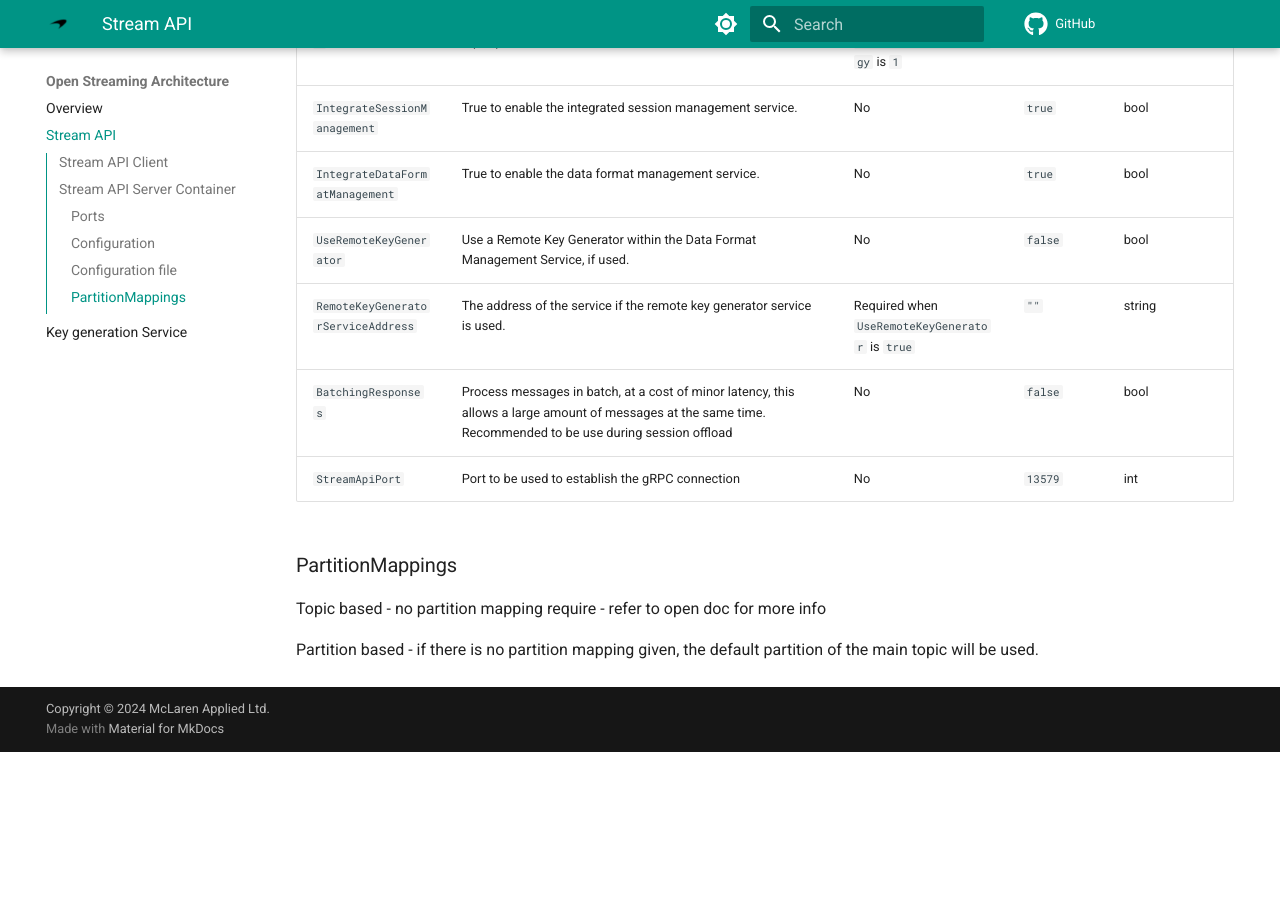
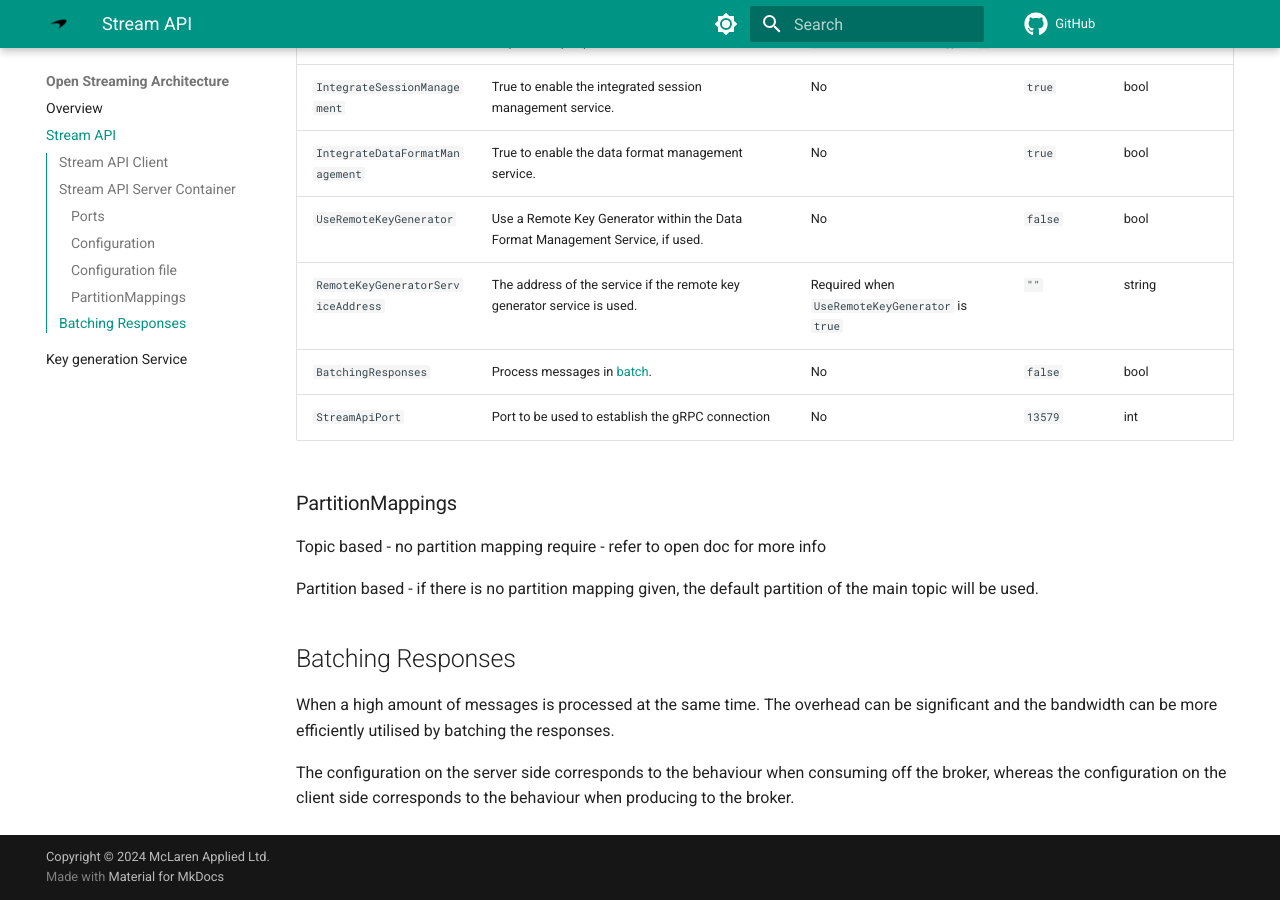
Before and after one commit to mat-docs/SECU4.Site, an MkDocs documentation site: the page built from docs/stream_api/stream_api.md, in a window 1280 px wide and 900 px high, scrolled down 1424 px. Built offline with MkDocs 1.6.1 and Material for MkDocs 9.7.7, drawn with Linux system fonts in a browser that asks for light colours; comment, search, counter and statistics services are not loaded; before the commit the page ends 2176 px from its top, so only the background shows below that.

Commit message:
Add Batching Responses section in stream_api.md

```diff
--- a/docs/stream_api/stream_api.md
+++ b/docs/stream_api/stream_api.md
@@ -36,17 +36,17 @@ The image for the Stream API Server is available on DockerHub as `mclarenapplied
 ### Configuration file
 Several options are available for
 
-| Option                             | Value                                                                                                                                                        | Required                                        | Default | DataType              |
-|------------------------------------|--------------------------------------------------------------------------------------------------------------------------------------------------------------|-------------------------------------------------|---------|-----------------------|
-| `BrokerUrl`                        | URL to the Kafka broker including port number                                                                                                                | Yes                                             |         | string                |
-| `StreamCreationStrategy`           | `1` for partition based, or<br/> `2` for topic based                                                                                                         | Yes                                             |         | int                   |
-| `PartitionMappings`                | An array of Key/Value pairs mapping the stream to a specific topic/partition                                                                                 | Required when `StreamCreationStrategy` is `1`   |         | array\[(string,int)\] |
-| `IntegrateSessionManagement`       | True to enable the integrated session management service.                                                                                                    | No                                              | `true`  | bool                  |
-| `IntegrateDataFormatManagement`    | True to enable the data format management service.                                                                                                           | No                                              | `true`  | bool                  |
-| `UseRemoteKeyGenerator`            | Use a Remote Key Generator within the Data Format Management Service, if used.                                                                               | No                                              | `false` | bool                  |
-| `RemoteKeyGeneratorServiceAddress` | The address of the service if the remote key generator service is used.                                                                                      | Required when `UseRemoteKeyGenerator` is `true` | `""`    | string                |
-| `BatchingResponses`                | Process messages in batch, at a cost of minor latency, this allows a large amount of messages at the same time. Recommended to be use during session offload | No                                              | `false` | bool                  |
-| `StreamApiPort`                    | Port to be used to establish the gRPC connection                                                                                                             | No                                              | `13579` | int                   |
+| Option                             | Value                                                                          | Required                                        | Default | DataType              |
+|------------------------------------|--------------------------------------------------------------------------------|-------------------------------------------------|---------|-----------------------|
+| `BrokerUrl`                        | URL to the Kafka broker including port number                                  | Yes                                             |         | string                |
+| `StreamCreationStrategy`           | `1` for partition based, or<br/> `2` for topic based                           | Yes                                             |         | int                   |
+| `PartitionMappings`                | An array of Key/Value pairs mapping the stream to a specific topic/partition   | Required when `StreamCreationStrategy` is `1`   |         | array\[(string,int)\] |
+| `IntegrateSessionManagement`       | True to enable the integrated session management service.                      | No                                              | `true`  | bool                  |
+| `IntegrateDataFormatManagement`    | True to enable the data format management service.                             | No                                              | `true`  | bool                  |
+| `UseRemoteKeyGenerator`            | Use a Remote Key Generator within the Data Format Management Service, if used. | No                                              | `false` | bool                  |
+| `RemoteKeyGeneratorServiceAddress` | The address of the service if the remote key generator service is used.        | Required when `UseRemoteKeyGenerator` is `true` | `""`    | string                |
+| `BatchingResponses`                | Process messages in [batch](#batching-responses).                              | No                                              | `false` | bool                  |
+| `StreamApiPort`                    | Port to be used to establish the gRPC connection                               | No                                              | `13579` | int                   |
 
 ### PartitionMappings
 
@@ -54,3 +54,12 @@ Topic based - no partition mapping require - refer to open doc for more info
 
 [//]: # (TODO: link to doc / reword)
 Partition based - if there is no partition mapping given, the default partition of the main topic will be used.
+
+
+## Batching Responses
+
+When a high amount of messages is processed at the same time. The overhead can be significant and the bandwidth can be
+more efficiently utilised by batching the responses.
+
+The configuration on the server side corresponds to the behaviour when consuming off the broker, whereas
+the configuration on the client side corresponds to the behaviour when producing to the broker.
```
